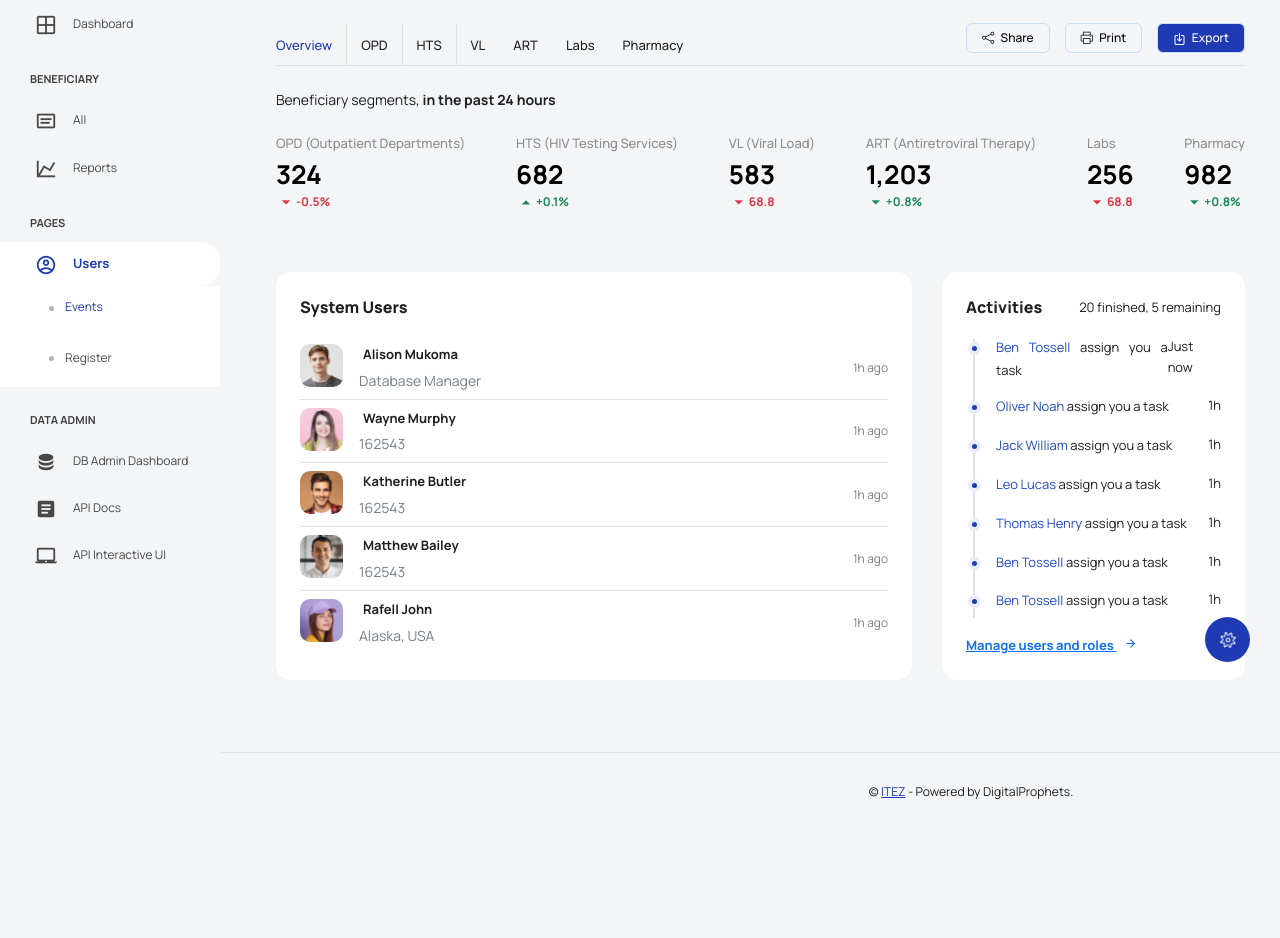
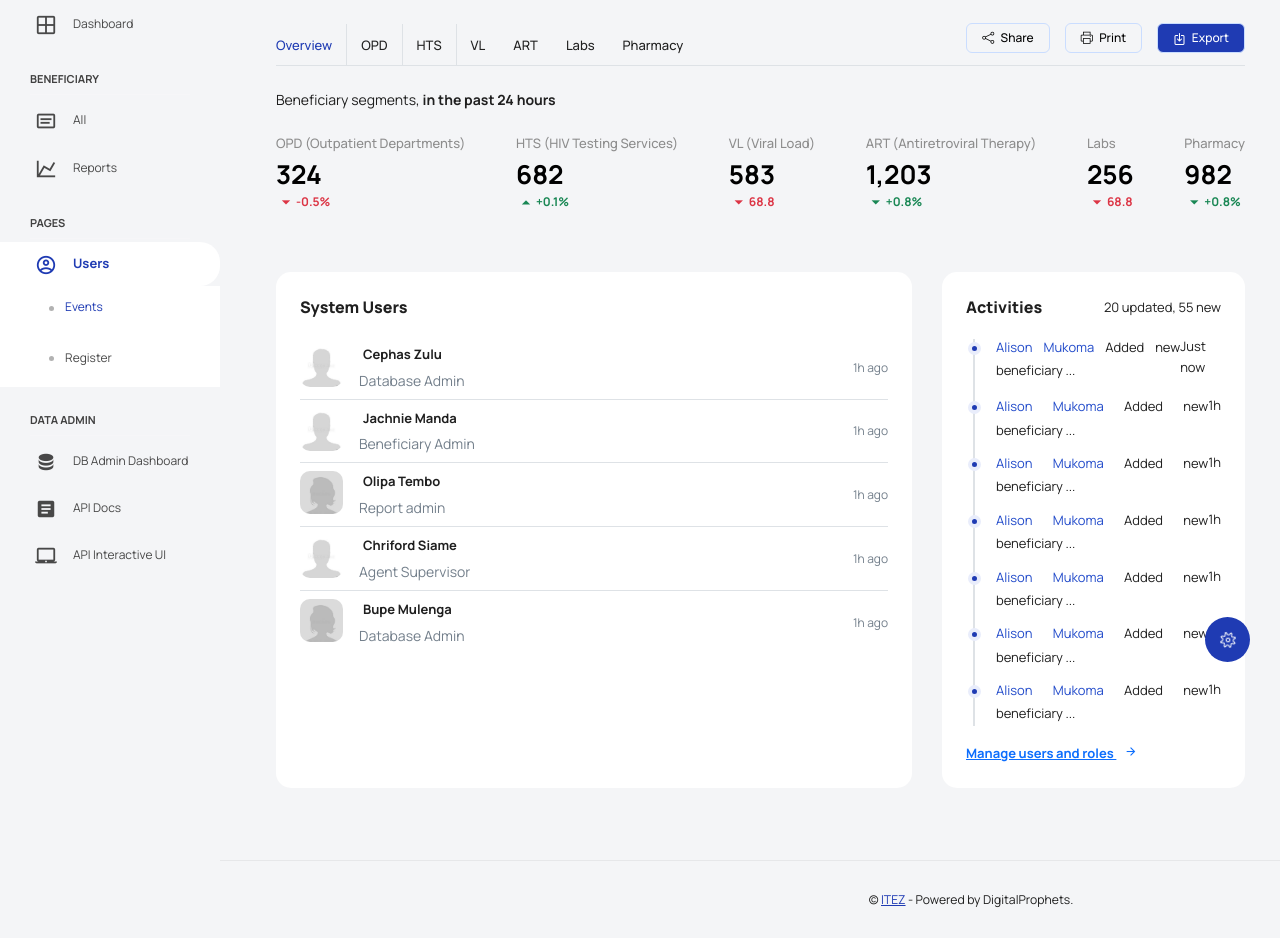
Before and after one commit to wearethepioneers18/itez, a Django app: page /events in a window 1280 px wide. Shown: the part 98-1036 px from the top of the page. Before the commit the page ends 898 px from the top, so only its background shows below. Run offline with Django 3.2, Linux system fonts and the light colour scheme; the visitor is signed in with stand-in values (Sample User, id 1); parts of the project's set-up code (start-up, migrations or seed data) failed here and were passed over; some libraries are stand-ins or nearby versions.

Commit message:
update API docs URI

```diff
--- a/config/urls.py
+++ b/config/urls.py
@@ -39,9 +39,9 @@ urlpatterns += [
     path("api/", include("config.api_router")),
 
    # YOUR PATTERNS
-    path('api/schema/', SpectacularAPIView.as_view(), name='schema'),
+    path('api/', SpectacularAPIView.as_view(), name='schema'),
     # Optional UI:
-    path("", SpectacularRedocView.as_view(url_name="schema"), name="redoc"),
+    path("api/docs/", SpectacularRedocView.as_view(url_name="schema"), name="redoc"),
     path("swagger/", SpectacularSwaggerView.as_view(url_name="schema"), name="swagger-ui"),
 
     # Additional APIViews
--- a/itez/templates/home/events.html
+++ b/itez/templates/home/events.html
@@ -73,10 +73,10 @@
                                             <div class="mt-3">
                                             <div class="wrapper d-flex align-items-center justify-content-between py-2 border-bottom">
                                                 <div class="d-flex">
-                                                <img class="img-sm rounded-10" src="/static/assets/images/faces/face1.jpg" alt="profile">
+                                                <img class="img-sm rounded-10" src="/static/assets/images/faces/male.jpeg" alt="profile">
                                                 <div class="wrapper ms-3">
-                                                    <p class="ms-1 mb-1 fw-bold">Alison Mukoma</p>
-                                                    <small class="text-muted mb-0">Database Manager</small>
+                                                    <p class="ms-1 mb-1 fw-bold">Cephas Zulu</p>
+                                                    <small class="text-muted mb-0">Database Admin</small>
                                                 </div>
                                                 </div>
                                                 <div class="text-muted text-small">
@@ -85,10 +85,10 @@
                                             </div>
                                             <div class="wrapper d-flex align-items-center justify-content-between py-2 border-bottom">
                                                 <div class="d-flex">
-                                                <img class="img-sm rounded-10" src="/static/assets/images/faces/face2.jpg" alt="profile">
+                                                <img class="img-sm rounded-10" src="/static/assets/images/faces/male.jpeg" alt="profile">
                                                 <div class="wrapper ms-3">
-                                                    <p class="ms-1 mb-1 fw-bold">Wayne Murphy</p>
-                                                    <small class="text-muted mb-0">162543</small>
+                                                    <p class="ms-1 mb-1 fw-bold">Jachnie Manda </p>
+                                                    <small class="text-muted mb-0">Beneficiary Admin</small>
                                                 </div>
                                                 </div>
                                                 <div class="text-muted text-small">
@@ -97,10 +97,10 @@
                                             </div>
                                             <div class="wrapper d-flex align-items-center justify-content-between py-2 border-bottom">
                                                 <div class="d-flex">
-                                                <img class="img-sm rounded-10" src="/static/assets/images/faces/face3.jpg" alt="profile">
+                                                <img class="img-sm rounded-10" src="/static/assets/images/faces/female.jpeg" alt="profile">
                                                 <div class="wrapper ms-3">
-                                                    <p class="ms-1 mb-1 fw-bold">Katherine Butler</p>
-                                                    <small class="text-muted mb-0">162543</small>
+                                                    <p class="ms-1 mb-1 fw-bold">Olipa Tembo</p>
+                                                    <small class="text-muted mb-0">Report admin</small>
                                                 </div>
                                                 </div>
                                                 <div class="text-muted text-small">
@@ -109,10 +109,10 @@
                                             </div>
                                             <div class="wrapper d-flex align-items-center justify-content-between py-2 border-bottom">
                                                 <div class="d-flex">
-                                                <img class="img-sm rounded-10" src="/static/assets/images/faces/face4.jpg" alt="profile">
+                                                <img class="img-sm rounded-10" src="/static/assets/images/faces/male.jpeg" alt="profile">
                                                 <div class="wrapper ms-3">
-                                                    <p class="ms-1 mb-1 fw-bold">Matthew Bailey</p>
-                                                    <small class="text-muted mb-0">162543</small>
+                                                    <p class="ms-1 mb-1 fw-bold">Chriford Siame</p>
+                                                    <small class="text-muted mb-0">Agent Supervisor</small>
                                                 </div>
                                                 </div>
                                                 <div class="text-muted text-small">
@@ -121,10 +121,10 @@
                                             </div>
                                             <div class="wrapper d-flex align-items-center justify-content-between pt-2">
                                                 <div class="d-flex">
-                                                <img class="img-sm rounded-10" src="/static/assets/images/faces/face5.jpg" alt="profile">
+                                                <img class="img-sm rounded-10" src="/static/assets/images/faces/female.jpeg" alt="profile">
                                                 <div class="wrapper ms-3">
-                                                    <p class="ms-1 mb-1 fw-bold">Rafell John</p>
-                                                    <small class="text-muted mb-0">Alaska, USA</small>
+                                                    <p class="ms-1 mb-1 fw-bold">Bupe Mulenga</p>
+                                                    <small class="text-muted mb-0">Database Admin</small>
                                                 </div>
                                                 </div>
                                                 <div class="text-muted text-small">
@@ -143,48 +143,48 @@
                                     <div class="card-body">
                                     <div class="d-flex align-items-center justify-content-between mb-3">
                                         <h4 class="card-title card-title-dash">Activities</h4>
-                                        <p class="mb-0">20 finished, 5 remaining</p>
+                                        <p class="mb-0">20 updated, 55 new</p>
                                     </div>
                                     <ul class="bullet-line-list">
                                         <li>
                                         <div class="d-flex justify-content-between">
-                                            <div><span class="text-light-green">Ben Tossell</span> assign you a task</div>
+                                            <div><span class="text-light-green">Alison Mukoma</span> Added new beneficiary ...</div>
                                             <p>Just now</p>
                                         </div>
                                         </li>
                                         <li>
                                         <div class="d-flex justify-content-between">
-                                            <div><span class="text-light-green">Oliver Noah</span> assign you a task</div>
+                                            <div><span class="text-light-green">Alison Mukoma</span> Added new beneficiary ...</div>
                                             <p>1h</p>
                                         </div>
                                         </li>
                                         <li>
                                         <div class="d-flex justify-content-between">
-                                            <div><span class="text-light-green">Jack William</span> assign you a task</div>
+                                            <div><span class="text-light-green">Alison Mukoma</span> Added new beneficiary ...</div>
                                             <p>1h</p>
                                         </div>
                                         </li>
                                         <li>
                                         <div class="d-flex justify-content-between">
-                                            <div><span class="text-light-green">Leo Lucas</span> assign you a task</div>
+                                            <div><span class="text-light-green">Alison Mukoma</span> Added new beneficiary ...</div>
                                             <p>1h</p>
                                         </div>
                                         </li>
                                         <li>
                                         <div class="d-flex justify-content-between">
-                                            <div><span class="text-light-green">Thomas Henry</span> assign you a task</div>
+                                            <div><span class="text-light-green">Alison Mukoma</span> Added new beneficiary ...</div>
                                             <p>1h</p>
                                         </div>
                                         </li>
                                         <li>
                                         <div class="d-flex justify-content-between">
-                                            <div><span class="text-light-green">Ben Tossell</span> assign you a task</div>
+                                            <div><span class="text-light-green">Alison Mukoma</span> Added new beneficiary ...</div>
                                             <p>1h</p>
                                         </div>
                                         </li>
                                         <li>
                                         <div class="d-flex justify-content-between">
-                                            <div><span class="text-light-green">Ben Tossell</span> assign you a task</div>
+                                            <div><span class="text-light-green">Alison Mukoma</span> Added new beneficiary ...</div>
                                             <p>1h</p>
                                         </div>
                                         </li>
--- a/itez/templates/includes/navigation.html
+++ b/itez/templates/includes/navigation.html
@@ -34,20 +34,14 @@
               <div class="dropdown-divider"></div>
               <a class="dropdown-item preview-item">
                 <div class="preview-item-content flex-grow py-2">
-                  <p class="preview-subject ellipsis font-weight-medium text-dark">HTS </p>
-                  <p class="fw-light small-text mb-0">This is a Bundle featuring 16 unique dashboards</p>
+                  <p class="preview-subject ellipsis font-weight-medium text-dark">ART </p>
+                  <p class="fw-light small-text mb-0">Filter graphs by beneficiaries of service type ART</p>
                 </div>
               </a>
               <a class="dropdown-item preview-item">
                 <div class="preview-item-content flex-grow py-2">
-                  <p class="preview-subject ellipsis font-weight-medium text-dark">Lab</p>
-                  <p class="fw-light small-text mb-0">Everything you’ll ever need for your Angular projects</p>
-                </div>
-              </a>
-              <a class="dropdown-item preview-item">
-                <div class="preview-item-content flex-grow py-2">
-                  <p class="preview-subject ellipsis font-weight-medium text-dark">Pharmacy</p>
-                  <p class="fw-light small-text mb-0">Bundle of 6 Premium Vue Admin Dashboard</p>
+                  <p class="preview-subject ellipsis font-weight-medium text-dark">VL</p>
+                  <p class="fw-light small-text mb-0">Filter graphs by beneficiaries of service type Viral Load</p>
                 </div>
               </a>
             </div>
--- a/itez/templates/includes/sidebar.html
+++ b/itez/templates/includes/sidebar.html
@@ -48,7 +48,7 @@
             </a>
           </li>
           <li class="nav-item">
-            <a target="_blank" class="nav-link" href="/api">
+            <a target="_blank" class="nav-link" href="/api/docs">
               <i class="menu-icon mdi mdi-file-document-box"></i>
               <span class="menu-title">API Docs</span>
             </a>
```
